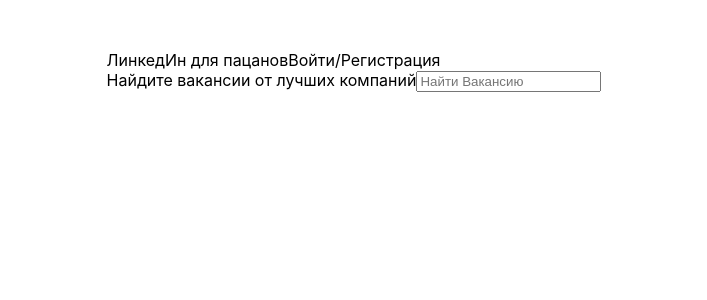
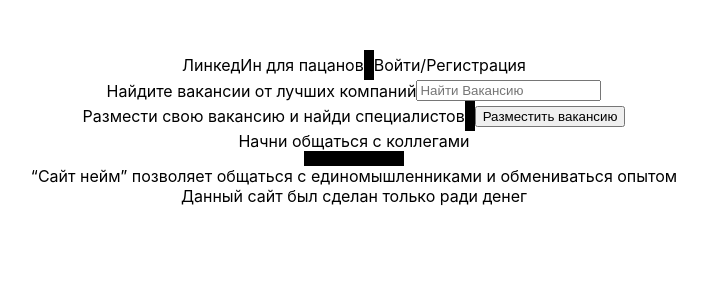
Before and after one commit to Slameich-web/ru_linked_in, a React (Vite) app in the folder client/: page /start_page in a window 1280 px wide. Shown: the top 300 px of the page, without its empty margins (286-993 px from the left). Built offline with nearby package versions, Linux system fonts and the light colour scheme.

Commit message:
Start Page raw

```diff
--- a/client/src/pages/StartPage/index.tsx
+++ b/client/src/pages/StartPage/index.tsx
@@ -10,8 +10,27 @@
         <span className='logSign'>Войти/Регистрация</span>
       </header>
       <body className='body'>
-        <span>Найдите вакансии от лучших компаний</span>
-        <input className='searchBar' placeholder='Найти Вакансию'></input>
+        <div className='firstPage'>
+          <span>Найдите вакансии от лучших компаний</span>
+          {''}
+          <input className='searchBar' placeholder='Найти Вакансию'></input>
+        </div>
+        <div className='secondPage'>
+          <span>Размести свою вакансию и найди специалистов</span>
+          {''}
+          <span className='secondPageStick'></span>
+          {''}
+          <button className='submitVacationButton'>Разместить вакансию</button>
+        </div>
+        <div className='thirdPage'>
+          <span>Начни общаться с коллегами</span>
+          <span className='verticalStick'></span>
+          <span>
+            “Сайт нейм” позволяет общаться с единомышленниками и обмениваться
+            опытом
+          </span>
+        </div>
+        <footer>Данный сайт был сделан только ради денег</footer>
       </body>
     </div>
   );
--- a/client/src/pages/StartPage/startPage.scss
+++ b/client/src/pages/StartPage/startPage.scss
@@ -0,0 +1,49 @@
+header {
+  display: flex;
+  justify-content: center;
+  align-items: center;
+}
+.headerStick {
+  display: flex;
+  width: 10px;
+  background-color: black;
+  height: 30px;
+}
+
+.secondPageStick {
+  display: flex;
+  width: 10px;
+  background-color: black;
+  height: 30px;
+}
+
+.firstPage {
+  display: flex;
+  justify-content: center;
+  align-items: center;
+}
+
+.secondPage {
+  display: flex;
+  justify-content: center;
+  align-items: center;
+}
+
+.thirdPage {
+  display: flex;
+  flex-direction: column;
+  align-items: center;
+}
+
+.thirdPage .verticalStick {
+  display: flex;
+  width: 100px;
+  background-color: black;
+  height: 15px;
+}
+
+footer {
+  display: flex;
+  justify-content: center;
+  align-items: center;
+}
```
